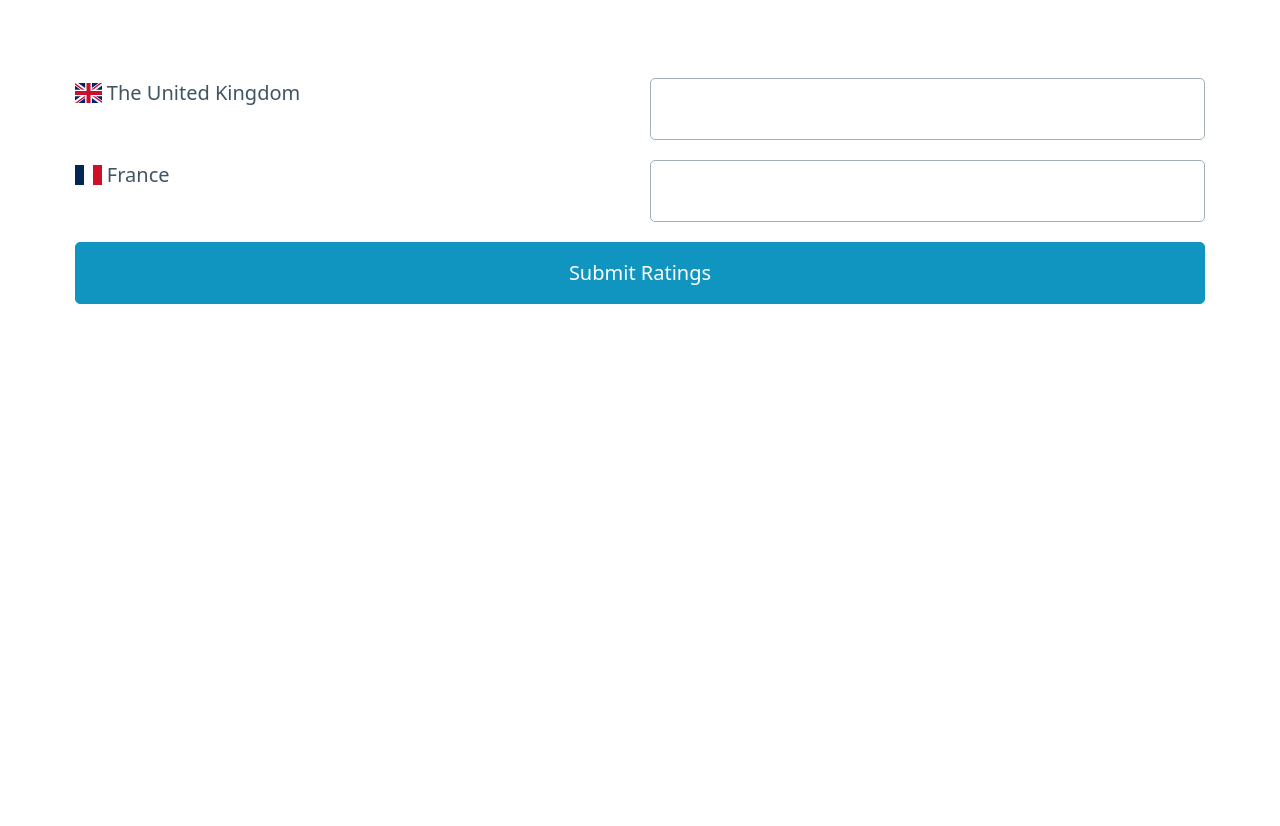
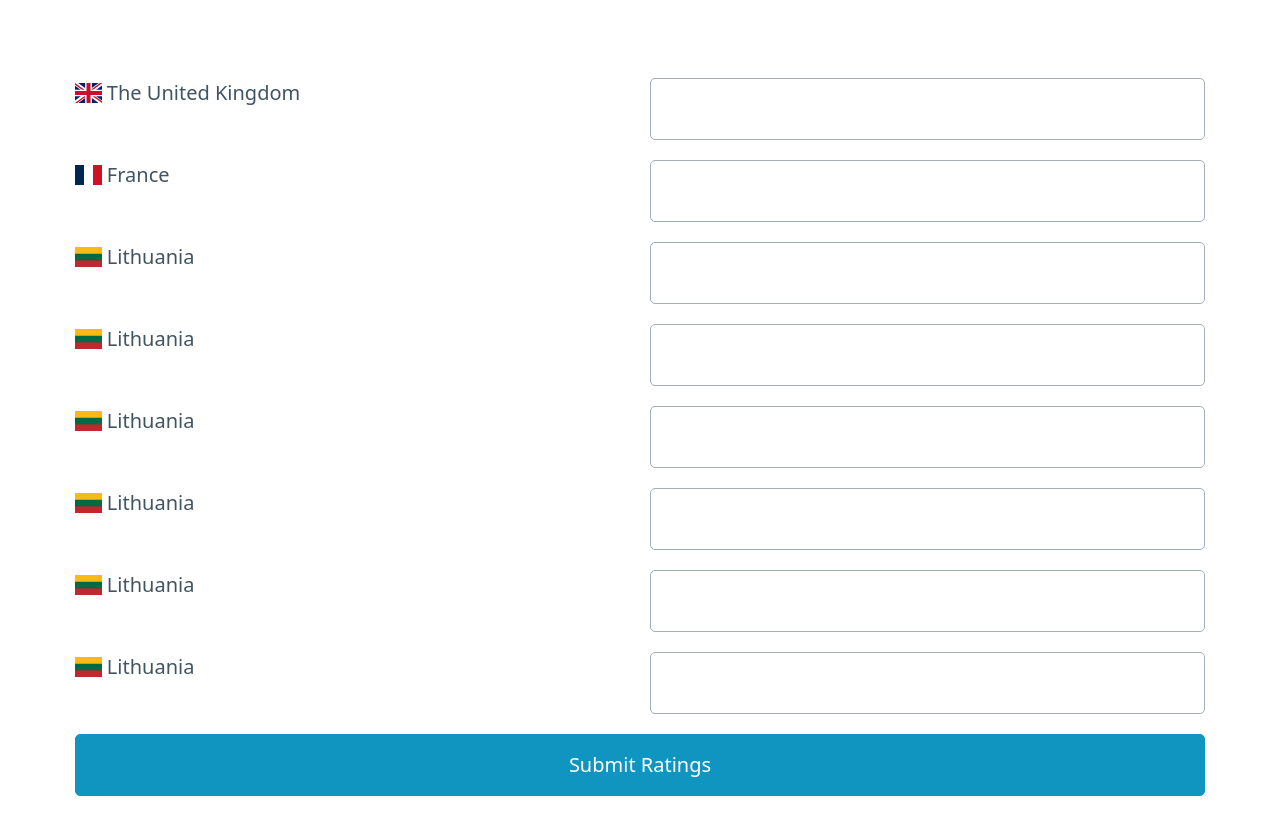
Before and after one commit to sreejancodes/stats_with_sreedele, a plain HTML site: page templates/index.html in a window 1280 px wide. Shown: the part 108-934 px from the top of the page. Before the commit the page ends 800 px from the top, so only its background shows below. Drawn offline with nearby package versions, Linux system fonts and the light colour scheme.

Commit message:
trying local flags

```diff
--- a/templates/index.html
+++ b/templates/index.html
@@ -34,6 +34,36 @@
                 <input type="number" id="ratingFrance" name="ratingFrance" min="0" max="10" step="0.01" required>
             </div>
 
+            <div class="grid">
+                <label for="ratingLithuania"><span class="fi fi-lt"></span> Lithuania</label>
+                <input type="number" id="ratingLithuania" name="ratingFrance" min="0" max="10" step="0.01" required>
+            </div>
+
+            <div class="grid">
+                <label for="ratingLithuania"><span class="fi fi-lt"></span> Lithuania</label>
+                <input type="number" id="ratingLithuania" name="ratingFrance" min="0" max="10" step="0.01" required>
+            </div>
+
+            <div class="grid">
+                <label for="ratingLithuania"><span class="fi fi-lt"></span> Lithuania</label>
+                <input type="number" id="ratingLithuania" name="ratingFrance" min="0" max="10" step="0.01" required>
+            </div>
+
+            <div class="grid">
+                <label for="ratingLithuania"><span class="fi fi-lt"></span> Lithuania</label>
+                <input type="number" id="ratingLithuania" name="ratingFrance" min="0" max="10" step="0.01" required>
+            </div>
+
+            <div class="grid">
+                <label for="ratingLithuania"><span class="fi fi-lt"></span> Lithuania</label>
+                <input type="number" id="ratingLithuania" name="ratingFrance" min="0" max="10" step="0.01" required>
+            </div>
+
+            <div class="grid">
+                <label for="ratingLithuania"><span class="fi fi-lt"></span> Lithuania</label>
+                <input type="number" id="ratingLithuania" name="ratingFrance" min="0" max="10" step="0.01" required>
+            </div>
+
             <button type="submit" class="btn">Submit Ratings</button>
         </form>
     </div>
```
